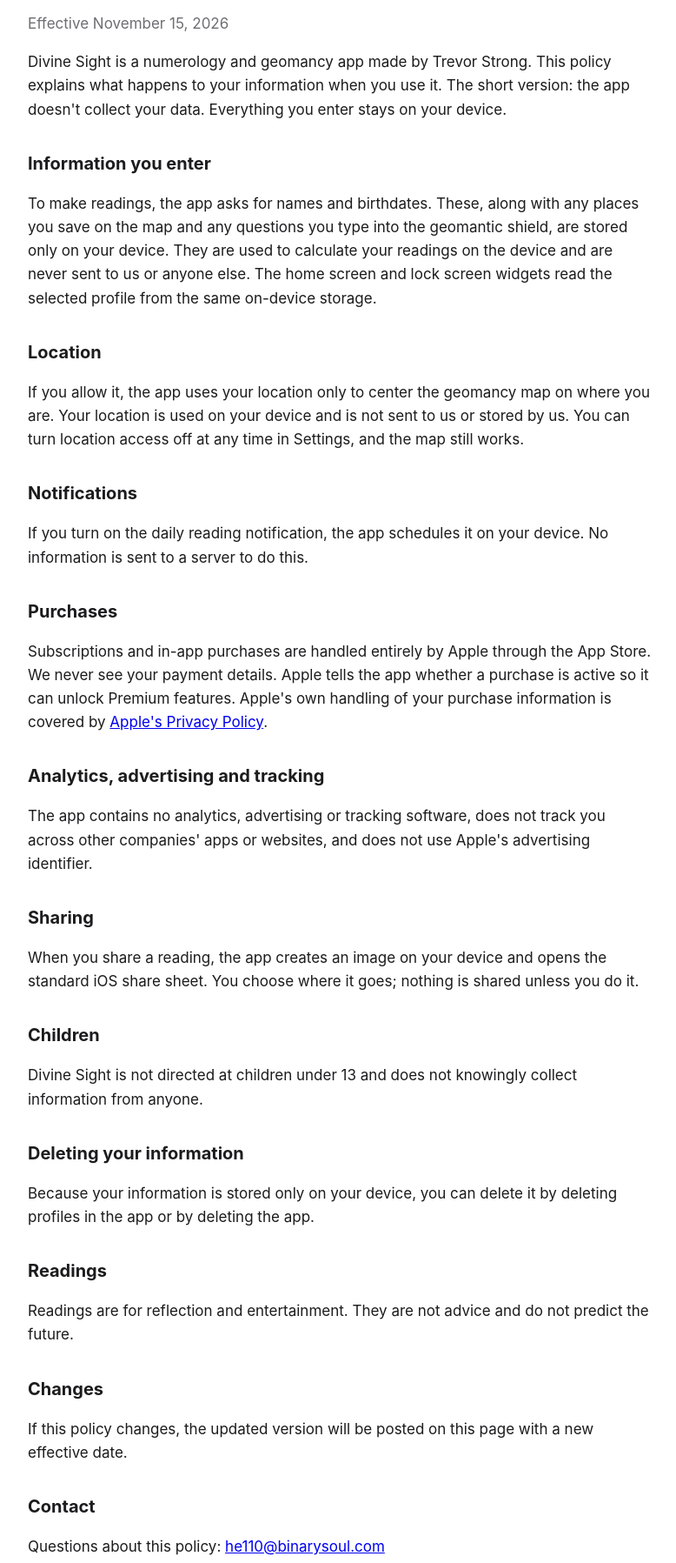
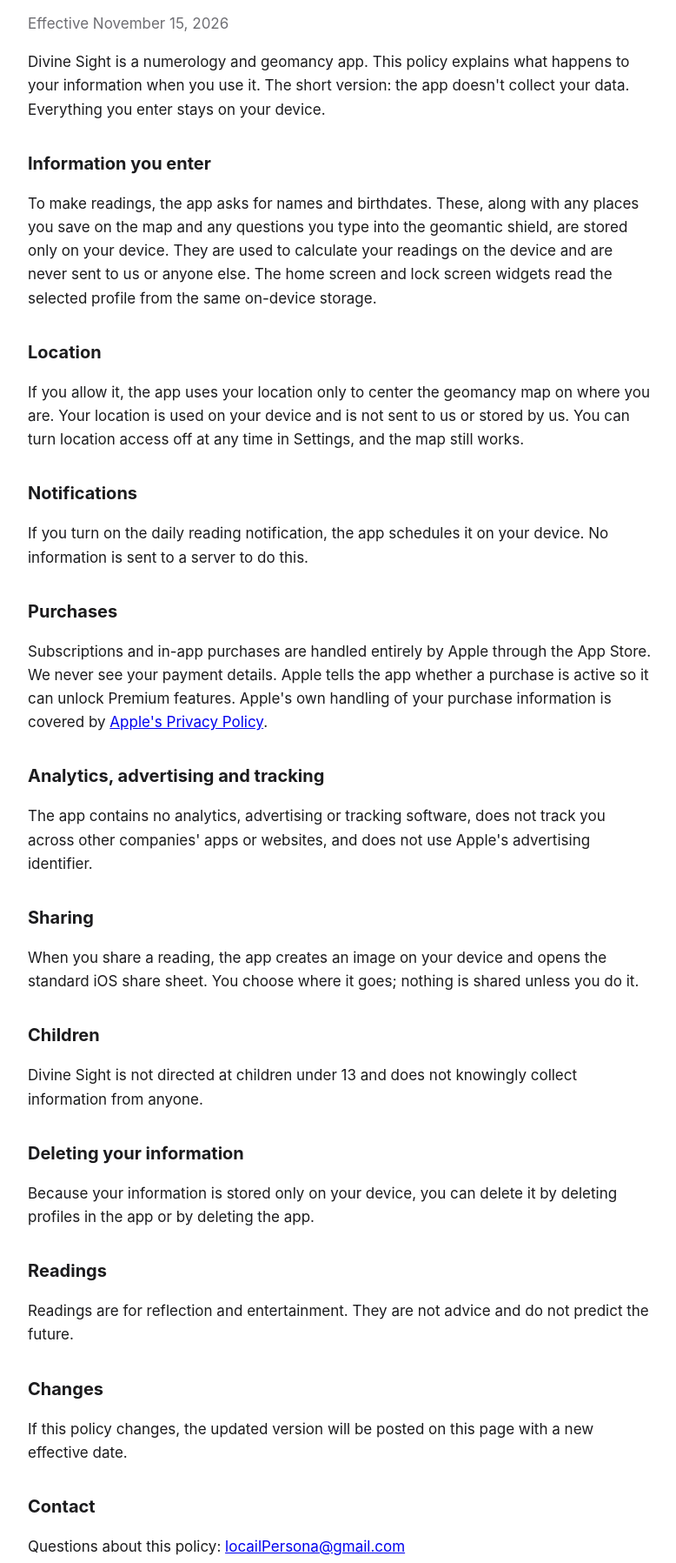
Before and after one commit to trev-strong/divinesight, a plain HTML site: page privacy.html in a window 1280 px wide. Shown: the part 103-1900 px from the top of the page at 87% size, without its empty margins (248-1026 px from the left). Drawn offline with Linux system fonts and the light colour scheme.

Commit message:
Update privacy.html

```diff
--- a/privacy.html
+++ b/privacy.html
@@ -16,7 +16,7 @@
 <h1>Divine Sight Privacy Policy</h1>
 <p class="muted">Effective November 15, 2026</p>
 
-<p>Divine Sight is a numerology and geomancy app made by Trevor Strong. This policy explains what happens to your information when you use it. The short version: the app doesn't collect your data. Everything you enter stays on your device.</p>
+<p>Divine Sight is a numerology and geomancy app. This policy explains what happens to your information when you use it. The short version: the app doesn't collect your data. Everything you enter stays on your device.</p>
 
 <h2>Information you enter</h2>
 <p>To make readings, the app asks for names and birthdates. These, along with any places you save on the map and any questions you type into the geomantic shield, are stored only on your device. They are used to calculate your readings on the device and are never sent to us or anyone else. The home screen and lock screen widgets read the selected profile from the same on-device storage.</p>
@@ -49,6 +49,6 @@
 <p>If this policy changes, the updated version will be posted on this page with a new effective date.</p>
 
 <h2>Contact</h2>
-<p>Questions about this policy: <a href="mailto:he110@binarysoul.com">he110@binarysoul.com</a></p>
+<p>Questions about this policy: <a href="mailto:locailPersona@gmail.com">locailPersona@gmail.com</a></p>
 </body>
 </html>
```
